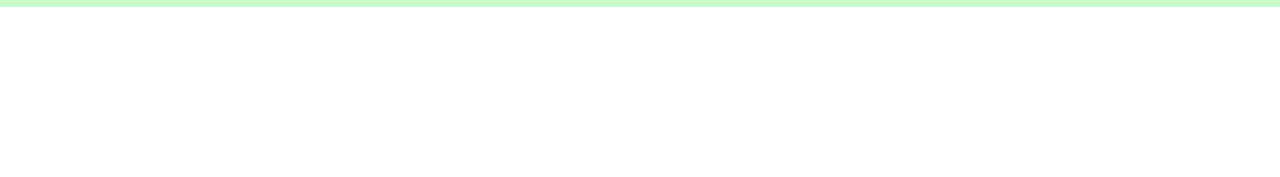
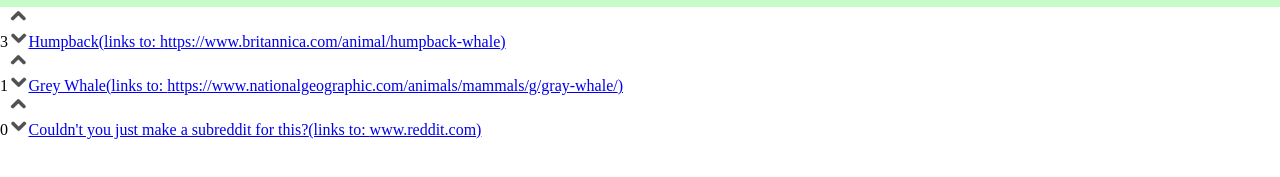
Before and after one commit to samvschantz/React-Reddit-Clone, a React app: page / in a window 1280 px wide. Shown: the part 81-258 px from the top of the page. Built offline with nearby package versions, Linux system fonts and the light colour scheme.

Commit message:
Voting & sorting added
Added voting and sorting. Links can be voted on and their position on the page changes based on  # of votes

```diff
--- a/src/HomePage.jsx
+++ b/src/HomePage.jsx
@@ -9,7 +9,24 @@
 
     this.state = {
       addLink: false,
-      links: []
+      links: [
+        {
+          votes: 3,
+          link: "https://www.britannica.com/animal/humpback-whale",
+          title: "Humpback"
+        },
+        {
+          votes: 1,
+          link:
+            "https://www.nationalgeographic.com/animals/mammals/g/gray-whale/",
+          title: "Grey Whale"
+        },
+        {
+          votes: 0,
+          link: "www.reddit.com",
+          title: "Couldn't you just make a subreddit for this?"
+        }
+      ]
     };
 
     this.onAddLink = this.onAddLink.bind(this);
@@ -17,6 +34,8 @@
     this.onLinkSubmit = this.onLinkSubmit.bind(this);
     this.onTitleInput = this.onTitleInput.bind(this);
     this.onLinkInput = this.onLinkInput.bind(this);
+    this.upvote = this.upvote.bind(this);
+    this.downvote = this.downvote.bind(this);
   }
 
   onAddLink() {
@@ -33,6 +52,48 @@
 
   onTitleInput(evt) {
     this.setState({ title: evt.target.value });
+  }
+
+  orderLinks() {
+    let sortedArray = this.state.links.sort(function(a, b) {
+      return b.votes - a.votes;
+    });
+    this.setState({ links: sortedArray });
+  }
+  upvote(votedLink) {
+    let linkObj = {};
+    let linkPosition = 0;
+    this.state.links.forEach(function(link, i) {
+      if (link.title === votedLink.title && link.link === votedLink.link) {
+        linkObj = link;
+        let votes = (linkObj.votes += 1);
+        linkObj.votes = votes;
+        linkPosition = i;
+      }
+    });
+    let removeOldVotes = this.state.links.filter(
+      link => link.title !== votedLink.title && link.link !== votedLink.link
+    );
+    this.setState({ links: [...removeOldVotes, linkObj] });
+    this.orderLinks();
+  }
+
+  downvote(votedLink) {
+    let linkObj = {};
+    let linkPosition = 0;
+    this.state.links.forEach(function(link, i) {
+      if (link.title === votedLink.title && link.link === votedLink.link) {
+        linkObj = link;
+        let votes = (linkObj.votes -= 1);
+        linkObj.votes = votes;
+        linkPosition = i;
+      }
+    });
+    let removeOldVotes = this.state.links.filter(
+      link => link.title !== votedLink.title && link.link !== votedLink.link
+    );
+    this.setState({ links: [...removeOldVotes, linkObj] });
+    this.orderLinks();
   }
 
   onLinkSubmit(evt) {
@@ -58,7 +119,11 @@
           onLinkInput={this.onLinkInput}
           onTitleInput={this.onTitleInput}
         />
-        <LinkDisplay links={this.state.links} />
+        <LinkDisplay
+          links={this.state.links}
+          downvote={this.downvote}
+          upvote={this.upvote}
+        />
       </div>
     );
   }
--- a/src/LinkDisplay.jsx
+++ b/src/LinkDisplay.jsx
@@ -1,18 +1,29 @@
 import React, { Component } from "react";
-import { Arrow } from "./assets/arrow.png";
+import arrow from "./assets/arrow.png";
 
 export const LinkDisplay = props => {
   let displayedLinks = <div />;
-  console.log(props);
-  console.log(props.links);
   if (props.links) {
     displayedLinks = props.links.map((link, i) => (
       <div className="displayedLink" key={i}>
+        {link.votes}
         <div className="votingBlock">
-          <img className="upvote" src="" alt="" />
-          <img className="downvote" src="" alt="" />
+          <img
+            className="upvote"
+            src={arrow}
+            alt="Upvote"
+            onClick={() => props.upvote(link)}
+          />
+          <img
+            className="downvote"
+            src={arrow}
+            alt="Downvote"
+            onClick={() => props.downvote(link)}
+          />
         </div>
-        <a>{link.title}</a>
+        <a href={link.link}>
+          {link.title}(links to: {link.link})
+        </a>
       </div>
     ));
   }
--- a/src/styles.css
+++ b/src/styles.css
@@ -76,3 +76,22 @@
 .cancelDiv img {
   max-height: 20px;
 }
+
+.votingBlock {
+  display: inline-block;
+}
+
+.votingBlock img {
+  max-height: 20px;
+}
+
+.downvote {
+  transform: rotate(180deg);
+  margin-left: 0.5px;
+}
+
+.upvote,
+.downvote {
+  cursor: pointer;
+  display: block;
+}
```
